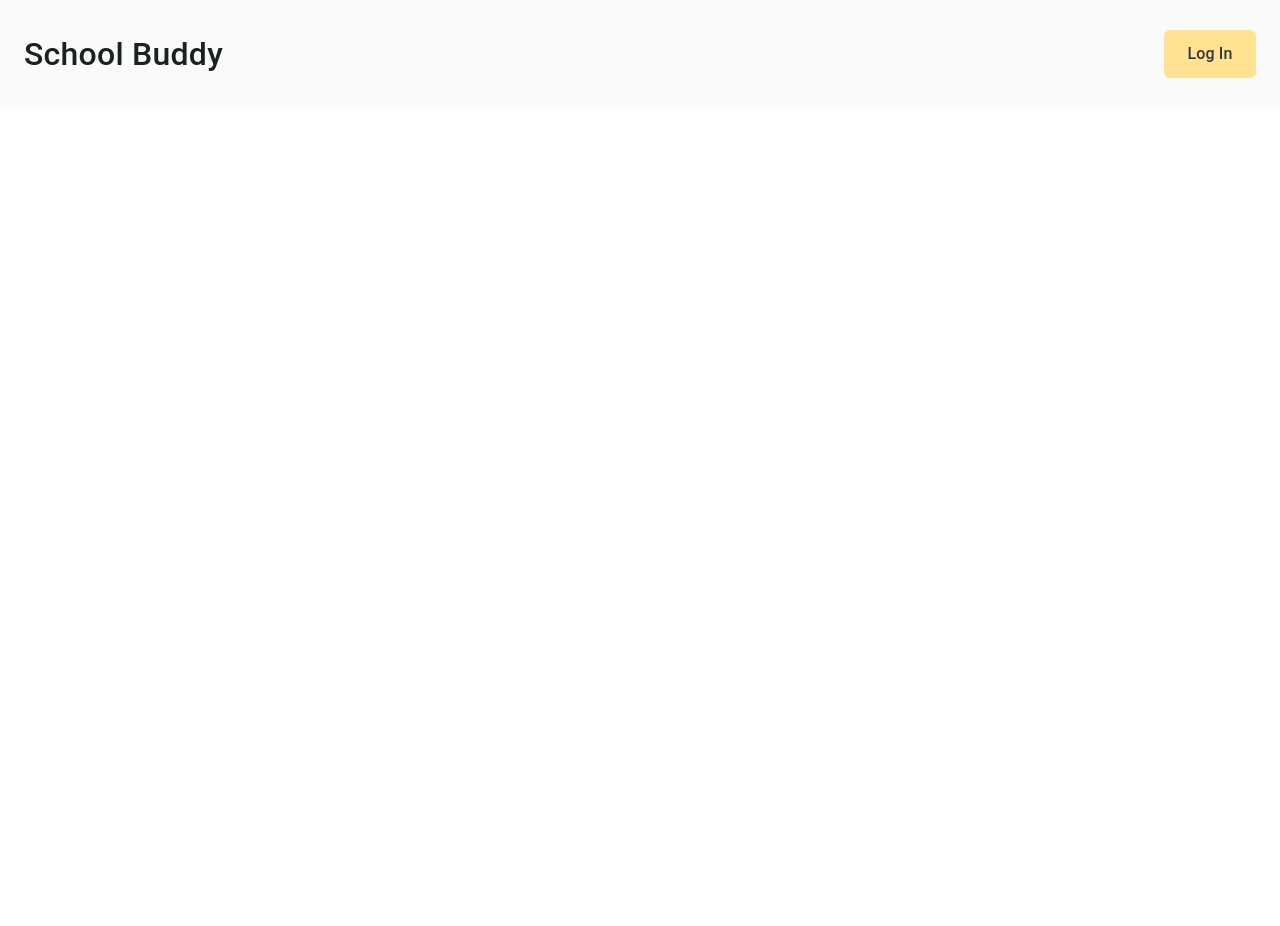
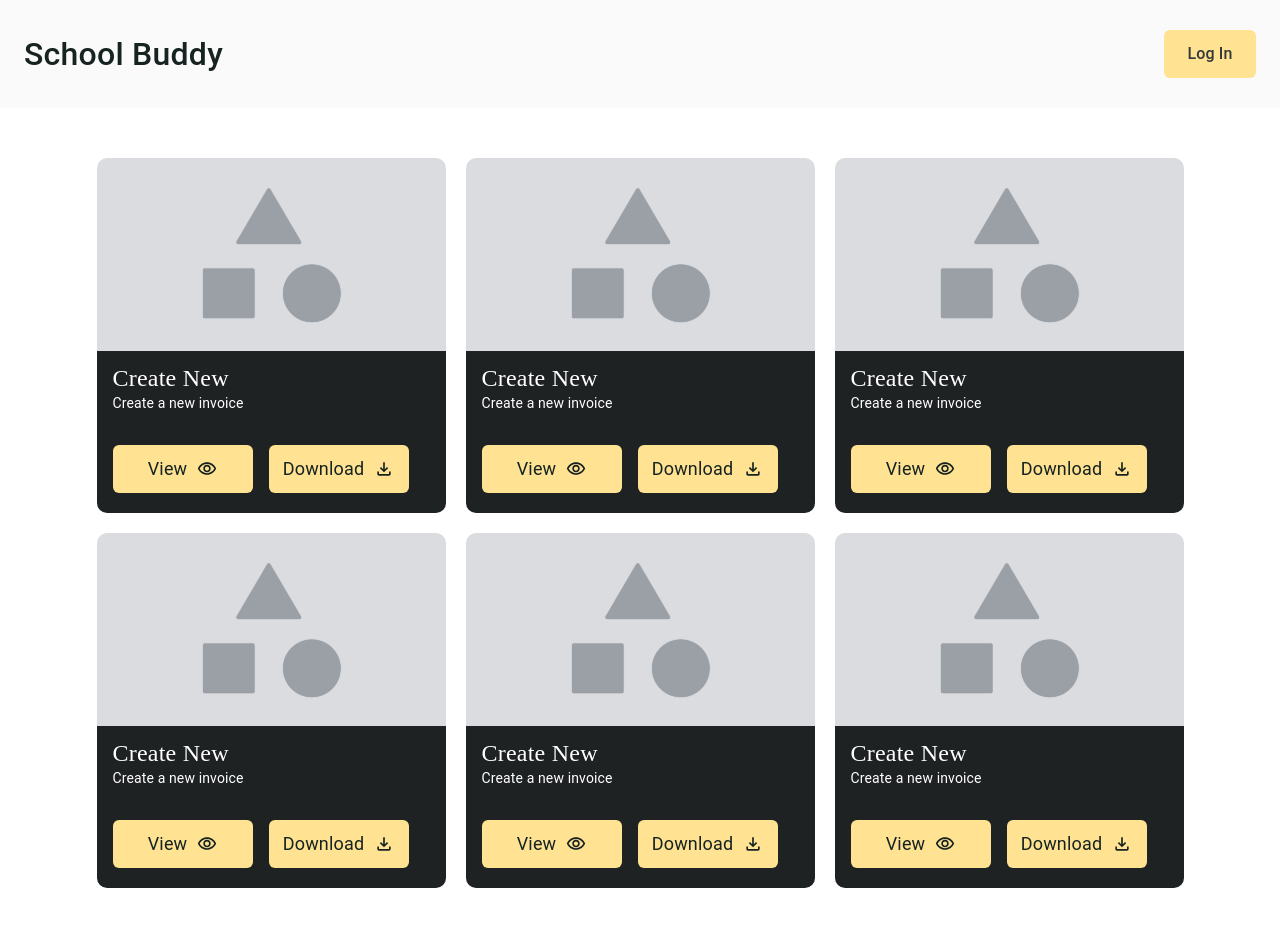
Before and after one commit to sushanthach12/School-Buddy, a React (Create React App) app: page /invoice-history in a window 1280 px wide. Before the commit this address had no page. Shown: the top 926 px of the page. Before the commit the page ends 800 px from the top, so only its background shows below. Built offline with nearby package versions, Linux system fonts and the light colour scheme.

Commit message:
Update AllRoutes.jsx

```diff
--- a/src/routes/AllRoutes.jsx
+++ b/src/routes/AllRoutes.jsx
@@ -8,12 +8,12 @@ import Profile from '../Pages/Dashboard/Profile'
 import Analytics from '../Pages/Analytics'
 import LinkGenerator from '../Pages/LinkGenerator'
 import Invoicegenerator from '../Pages/Invoicegenerator'
+import InvoiceHistory from '../Pages/InvoiceHistory'
 
 
 const AllRoutes = () => {
     return (
         <Routes>
-
             <Route exact path='/' element={<Homepage />}></Route>
             <Route exact path='/login' element={<Login />}></Route>
             <Route exact path='/signup' element={<Signup />}></Route>
@@ -21,8 +21,7 @@ const AllRoutes = () => {
             <Route exact path='/analytics' element={<Analytics />}></Route>
             <Route exact path='/link-generator' element={<LinkGenerator />}></Route>
             <Route exact path='/invoice-generator' element={<Invoicegenerator />}></Route>
-
-
+            <Route exact path='/invoice-history' element={<InvoiceHistory />}></Route>
         </Routes>
     )
 }
```
